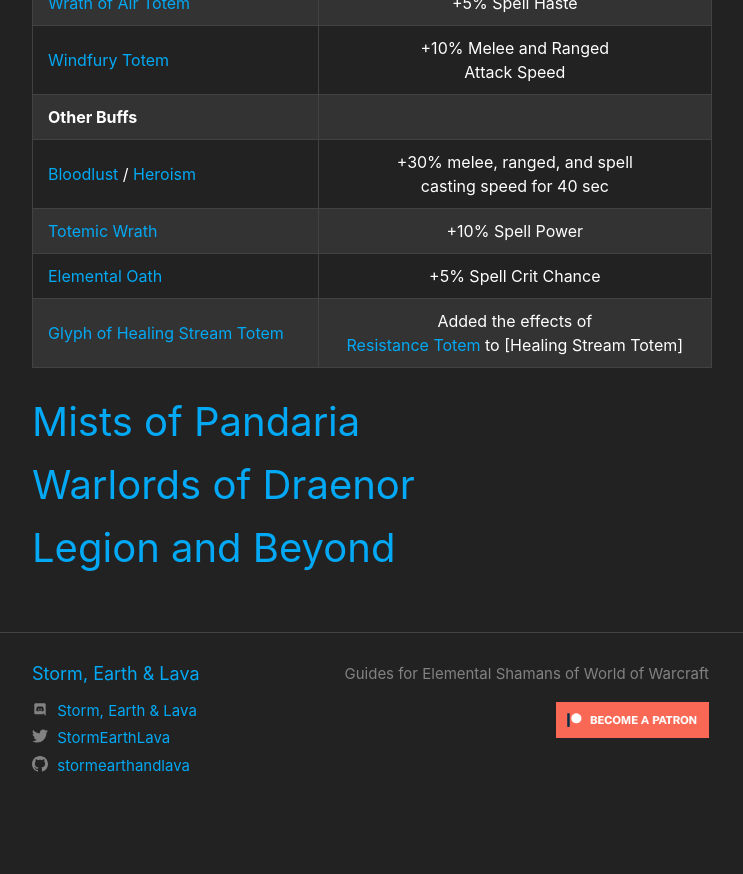
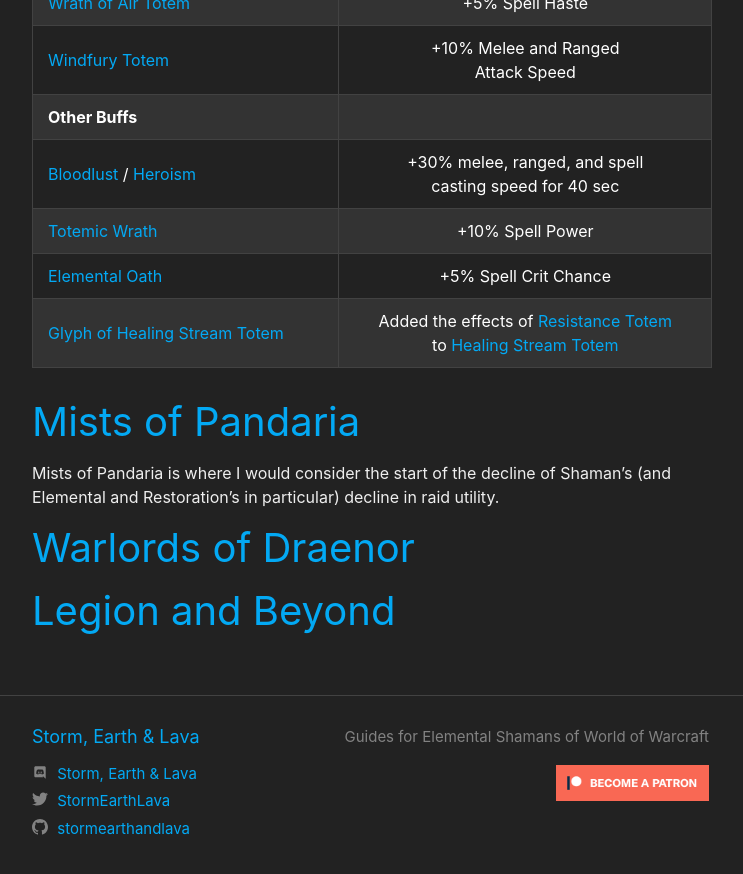
Before and after one commit to stormearthandlava/stormearthandlava.github.io, a Jekyll site: the page built from blog/_posts/2024-06-21-history-ele-raid-buffs.md, in a window 1280 px wide and 900 px high, scrolled down 6039 px. Shown: the top 874 px of the window, without its empty margins (268-1011 px from the left). Built offline with Jekyll 4.4.1, drawn with Linux system fonts in a browser that asks for light colours; a script that is not in the unit is left out; before the commit the page ends 6876 px from its top, so only the background shows below that.

Commit message:
Update 2024-06-21-history-ele-raid-buffs.md

```diff
--- a/blog/_posts/2024-06-21-history-ele-raid-buffs.md
+++ b/blog/_posts/2024-06-21-history-ele-raid-buffs.md
@@ -135,10 +135,10 @@
 [Bloodlust](https://www.wowhead.com/cata/spell=2825/bloodlust) / [Heroism](https://www.wowhead.com/cata/spell=32182/heroism) | +30% melee, ranged, and spell <br/> casting speed for 40 sec
 [Totemic Wrath](https://www.wowhead.com/cata/spell=77746/totemic-wrath) | +10% Spell Power
 [Elemental Oath](https://www.wowhead.com/cata/spell=51470/elemental-oath) | +5% Spell Crit Chance
-[Glyph of Healing Stream Totem](https://www.wowhead.com/cata/item=41533/glyph-of-healing-stream-totem) | Added the effects of <br/> [Resistance Totem](https://www.wowhead.com/cata/spell=8184/elemental-resistance-totem) to [Healing Stream Totem]
+[Glyph of Healing Stream Totem](https://www.wowhead.com/cata/item=41533/glyph-of-healing-stream-totem) | Added the effects of [Resistance Totem](https://www.wowhead.com/cata/spell=8184/elemental-resistance-totem) <br/> to [Healing Stream Totem](https://www.wowhead.com/cata/spell=5394/healing-stream-totem)
 
 # Mists of Pandaria
-
+Mists of Pandaria is where I would consider the start of the decline of Shaman's (and Elemental and Restoration's in particular) decline in raid utility.
 
 # Warlords of Draenor
 
```
